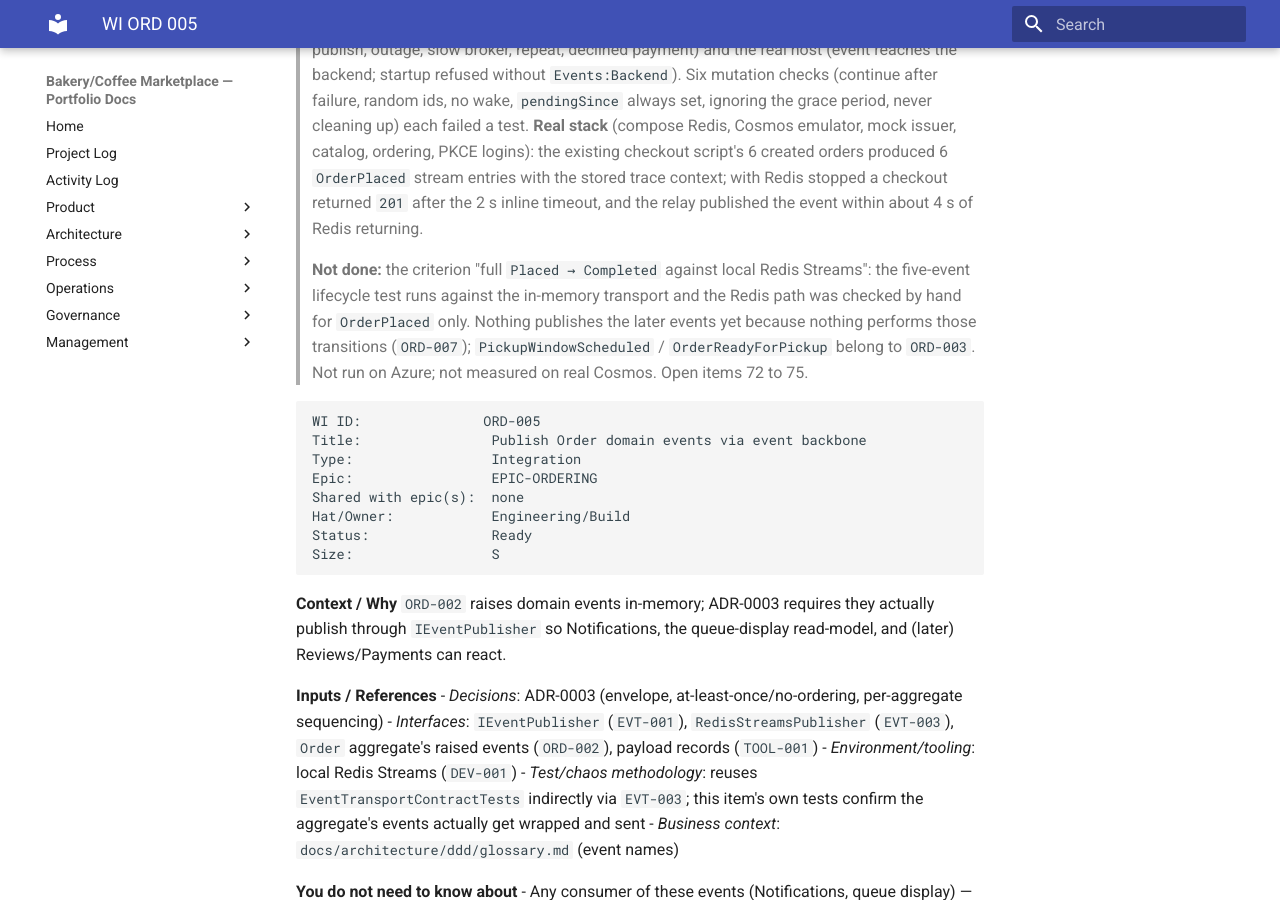
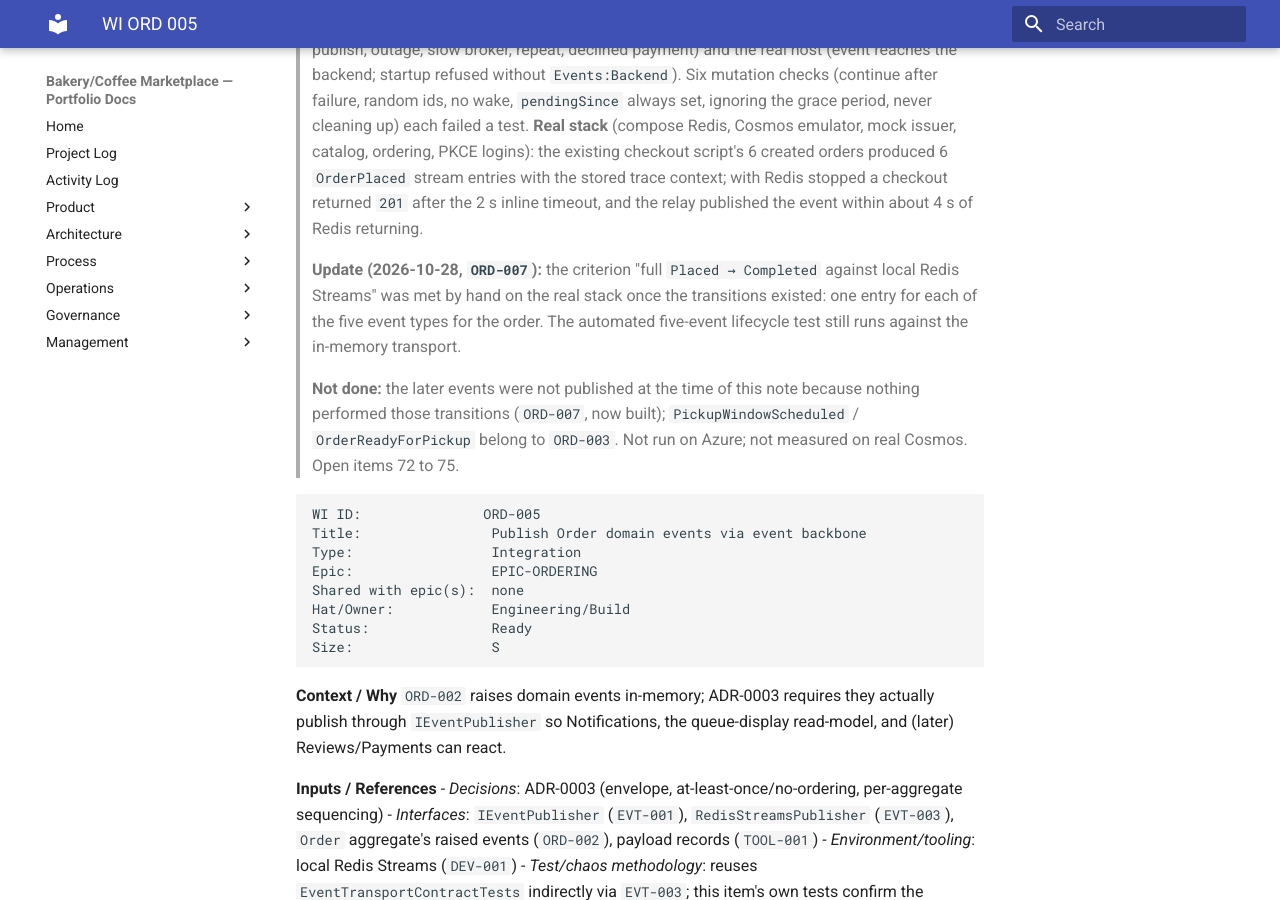
Before and after one commit to benjamin-hedrick/bakery-marketplace, an MkDocs documentation site: the page built from docs/product/backlog/WI-ORD-005.md, in a window 1280 px wide and 900 px high, scrolled down 882 px. Built offline with MkDocs 1.6.1 and Material for MkDocs 9.7.7, drawn with Linux system fonts in a browser that asks for light colours.

Commit message:
WI-ORD-005: note that Placed-to-Completed on Redis was verified under ORD-007
Co-Authored-By: Claude Sonnet 5.5 <noreply@anthropic.com>

````diff
--- a/docs/product/backlog/WI-ORD-005.md
+++ b/docs/product/backlog/WI-ORD-005.md
@@ -6,7 +6,9 @@
 >
 > **Verified (local):** 258 ordering tests pass (3 emulator-gated skipped), also on Linux in a container beside a real Redis (build, format gate, tools, catalog 101, ordering). New tests cover the store (atomic write, deterministic id, `pendingSince` present only while pending, stale-document refusal, cross-customer pending query), the publisher (order, stop-at-first-failure, repeat with the same ids, lost cleanup race, unknown type, trace context), the relay (grace period, broker down then up, backoff and jitter, wake signal, running loop), checkout (inline publish, outage, slow broker, repeat, declined payment) and the real host (event reaches the backend; startup refused without `Events:Backend`). Six mutation checks (continue after failure, random ids, no wake, `pendingSince` always set, ignoring the grace period, never cleaning up) each failed a test. **Real stack** (compose Redis, Cosmos emulator, mock issuer, catalog, ordering, PKCE logins): the existing checkout script's 6 created orders produced 6 `OrderPlaced` stream entries with the stored trace context; with Redis stopped a checkout returned `201` after the 2 s inline timeout, and the relay published the event within about 4 s of Redis returning.
 >
-> **Not done:** the criterion "full `Placed → Completed` against local Redis Streams": the five-event lifecycle test runs against the in-memory transport and the Redis path was checked by hand for `OrderPlaced` only. Nothing publishes the later events yet because nothing performs those transitions (`ORD-007`); `PickupWindowScheduled` / `OrderReadyForPickup` belong to `ORD-003`. Not run on Azure; not measured on real Cosmos. Open items 72 to 75.
+> **Update (2026-10-28, `ORD-007`):** the criterion "full `Placed → Completed` against local Redis Streams" was met by hand on the real stack once the transitions existed: one entry for each of the five event types for the order. The automated five-event lifecycle test still runs against the in-memory transport.
+>
+> **Not done:** the later events were not published at the time of this note because nothing performed those transitions (`ORD-007`, now built); `PickupWindowScheduled` / `OrderReadyForPickup` belong to `ORD-003`. Not run on Azure; not measured on real Cosmos. Open items 72 to 75.
 
 ```
 WI ID:               ORD-005
````
Also changed, not shown: docs/product/backlog/MASTER-BACKLOG-OUTLINE.md (+1 -1 lines).
